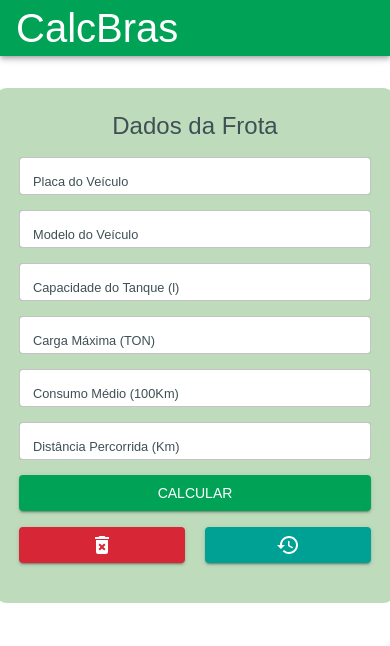
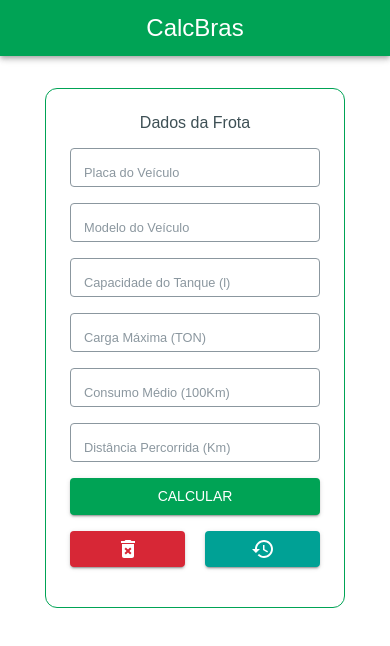
Before and after one commit to andersonaguia/calculadora, a React (Vite) app: page / in a window 390 px wide. Shown: the top 646 px of the page. Built offline with nearby package versions, Linux system fonts and the light colour scheme.

Commit message:
refactor: adicionada responsividade aos componentes

```diff
--- a/src/GlobalStyles/button.styles.js
+++ b/src/GlobalStyles/button.styles.js
@@ -1,6 +1,6 @@
 export const buttonStyle = (color, hoverColor, width) => {
     const style = {
-        width: width,
+        width,
         backgroundColor: color,
         cursor: "pointer",
         color: "text.default",
--- a/src/components/AppHeader/Header.jsx
+++ b/src/components/AppHeader/Header.jsx
@@ -1,29 +1,15 @@
-import * as React from 'react';
 import AppBar from '@mui/material/AppBar';
 import Box from '@mui/material/Box';
 import Toolbar from '@mui/material/Toolbar';
 import Typography from '@mui/material/Typography';
-import { useNavigate } from 'react-router-dom';
+import { appBarStyled, typographyStyled } from './header.styles';
 
 export const Header = () => {
-    const navigate = useNavigate();
-    const handlePage = (path) => {
-        navigate(path)
-    }
     return (
-        <Box sx={{ flexGrow: 1 }}>
-            <AppBar sx={{
-                backgroundColor: 'primary.main',
-                color: "text.primary"
-            }} position="static">
+        <Box>
+            <AppBar sx={appBarStyled} position="static">
                 <Toolbar >
-                    <Typography sx={
-                        {
-                            fontSize: "2.5rem",
-                            color: "text.default"
-                        }
-                    }
-                        variant="h1" component="div">
+                    <Typography sx={typographyStyled} variant="h1" component="div">
                         CalcBras
                     </Typography>
                 </Toolbar>
--- /dev/null
+++ b/src/components/AppHeader/header.styles.js
@@ -0,0 +1,17 @@
+export const appBarStyled = {
+    backgroundColor: 'primary.main',
+    color: "text.primary",
+    '@media (max-width:480px)': {
+        display: "flex",
+        alignItems: "center",
+    },
+}
+
+export const typographyStyled = {
+    fontSize: "2.5rem",
+    color: "text.default",
+
+    '@media (max-width:480px)': {
+        fontSize: "1.5rem",
+    },
+}
--- a/src/components/AppMain/Main.jsx
+++ b/src/components/AppMain/Main.jsx
@@ -1,11 +1,11 @@
-import { MainStyled } from "./main.styles";
+import { mainStyled } from "./main.styles";
 import PropTypes from 'prop-types';
 
 export const Main = ({ children }) => {
     return (
-        <MainStyled>
+        <main style={mainStyled}>
             {children}
-        </MainStyled>
+        </main>
     )
 }
 
--- a/src/components/AppMain/main.styles.js
+++ b/src/components/AppMain/main.styles.js
@@ -1,8 +1,6 @@
-import styled from "styled-components";
-
-export const MainStyled = styled.main`
-    padding: 2rem;
-    width: 100%;
-    display: flex;
-    justify-content: center;
-`
+export const mainStyled = {
+    padding: "2rem",
+    width: "100%",
+    display: "flex",
+    justifyContent: "center"
+}
--- a/src/pages/Calculator/Calculator.jsx
+++ b/src/pages/Calculator/Calculator.jsx
@@ -3,12 +3,12 @@ import { Box, Button, TextField, Tooltip, Typography } from '@mui/material';
 import { validationSchema } from '../../validations/formValidation';
 import { useCalculator } from '../../contexts/calculator/useCalculator';
 import HistoryIcon from '@mui/icons-material/History';
-import ClearIcon from '@mui/icons-material/Clear';
 import { buttonStyle } from '../../GlobalStyles/button.styles';
 import DeleteForeverIcon from '@mui/icons-material/DeleteForever';
+import { boxStyled, resultTextFieldStyled, textFieldStyled, typographyStyled } from './calculator.styles';
 
 export const Calculator = () => {
-    const { historyData, handleHistoryData, result, handleClearResult, handlePage } = useCalculator();
+    const { handleHistoryData, result, handleClearResult, handlePage } = useCalculator();
 
     const formik = useFormik({
         initialValues: {
@@ -29,40 +29,14 @@ export const Calculator = () => {
     });
 
     return (
-        <Box sx={{
-            padding: 3,
-            width: 400,
-            backgroundColor: "background.paper",
-            borderRadius: "12px",
-
-            div: {
-                display: "flex",
-                justifyContent: "center",
-                alignItems: "center"
-            },
-            label: {
-                fontSize: "0.8rem"
-            },
-            input: {
-                height: "5px",
-                marginBottom: "0",
-            },
-            fieldset: {
-                borderColor: "text.secondary",
-                backgroundColor:"text.default"
-            }
-        }} >
+        <Box sx={boxStyled} >
             <form onSubmit={formik.handleSubmit}>
-                <Typography sx={{
-                    fontSize: "1.5rem",
-                    marginBottom: "16px"
-                    }}variant="h2" component="div" >
+                <Typography sx={typographyStyled} variant="h2" component="div" >
                     Dados da Frota
                 </Typography>
                 <TextField
                     sx={{
-                        marginBottom: "15px",
-                        borderColor: "text.default",
+                        marginBottom: "16px"
                     }}
                     fullWidth
                     id="licensePlate"
@@ -75,9 +49,7 @@ export const Calculator = () => {
                     helperText={formik.touched.licensePlate && formik.errors.licensePlate}
                 />
                 <TextField
-                    sx={{
-                        marginBottom: "15px"
-                    }}
+                    sx={textFieldStyled}
                     fullWidth
                     id="vehicleModel"
                     name="vehicleModel"
@@ -89,9 +61,7 @@ export const Calculator = () => {
                     helperText={formik.touched.vehicleModel && formik.errors.vehicleModel}
                 />
                 <TextField
-                    sx={{
-                        marginBottom: "15px"
-                    }}
+                    sx={textFieldStyled}
                     fullWidth
                     id="fuelTankCapacity"
                     name="fuelTankCapacity"
@@ -103,9 +73,7 @@ export const Calculator = () => {
                     helperText={formik.touched.fuelTankCapacity && formik.errors.fuelTankCapacity}
                 />
                 <TextField
-                    sx={{
-                        marginBottom: "15px"
-                    }}
+                    sx={textFieldStyled}
                     fullWidth
                     id="maximumWeight"
                     name="maximumWeight"
@@ -117,9 +85,7 @@ export const Calculator = () => {
                     helperText={formik.touched.maximumWeight && formik.errors.maximumWeight}
                 />
                 <TextField
-                    sx={{
-                        marginBottom: "15px"
-                    }}
+                    sx={textFieldStyled}
                     fullWidth
                     id="averageConsumption"
                     name="averageConsumption"
@@ -131,9 +97,7 @@ export const Calculator = () => {
                     helperText={formik.touched.averageConsumption && formik.errors.averageConsumption}
                 />
                 <TextField
-                    sx={{
-                        marginBottom: "15px"
-                    }}
+                    sx={textFieldStyled}
                     fullWidth
                     id="travelledDistance"
                     name="travelledDistance"
@@ -145,19 +109,7 @@ export const Calculator = () => {
                     helperText={formik.touched.travelledDistance && formik.errors.travelledDistance}
                 />
                 {
-                    result ? <TextField sx={{
-                        width: "100%",
-                        height: "40px",
-                        borderRadius: "3px",
-                        backgroundColor: "background.default",
-                        marginBottom: "15px",
-
-                        input: {
-                            display: "flex",
-                            justifyContent: "center",
-                            alignItems: "center"
-                        }
-                    }}
+                    result ? <TextField sx={resultTextFieldStyled}
                         fullWidth
                         id="maximumWeight"
                         name="maximumWeight"
@@ -165,13 +117,10 @@ export const Calculator = () => {
                         defaultChecked
                         value={result}
                     >
-                        <p><strong>{ }</strong> l/Ton/Km</p>
                     </TextField> : ""
                 }
                 <Button
-                    sx={
-                        buttonStyle("primary.main", "primary.light")
-                    }
+                    sx={buttonStyle("primary.main", "primary.light")}
                     fullWidth
                     variant="contained"
                     type="submit">
@@ -187,9 +136,7 @@ export const Calculator = () => {
                 }}>
                     <Tooltip title="Limpar dados" arrow>
                         <Button
-                            sx={
-                                buttonStyle("primary.error", "secondary.error", "180px")
-                            }
+                            sx={buttonStyle("primary.error", "secondary.error", "180px")}
                             onClick={() => formik.resetForm({ values: "" })} variant="contained"
                             type='reset'>
                             <DeleteForeverIcon />
@@ -197,9 +144,7 @@ export const Calculator = () => {
                     </Tooltip>
                     <Tooltip title="Histórico" arrow>
                         <Button
-                            sx={
-                                buttonStyle("secondary.dark", "secondary.light", "180px")
-                            }
+                            sx={buttonStyle("secondary.dark", "secondary.light", "180px")}
                             variant="contained"
                             onClick={() => handlePage("/historico")}>
                             <HistoryIcon />
--- /dev/null
+++ b/src/pages/Calculator/calculator.styles.js
@@ -0,0 +1,63 @@
+export const boxStyled = {
+    padding: 3,
+    width: "400px",
+    backgroundColor: "background.default",
+    border: "1px solid",
+    borderColor: "primary.main",
+    borderRadius: "12px",
+
+    '@media (max-width:480px)': {
+        width: "300px",
+    },
+
+    '@media (max-width:280px)': {
+        width: "250px",
+    },
+
+    div: {
+        display: "flex",
+        justifyContent: "center",
+        alignItems: "center",
+    },
+    label: {
+        fontSize: "0.8rem"
+    },
+    input: {
+        height: "6px",
+        marginBottom: "0",
+        color: "text.secondary"
+    },
+    fieldset: {
+        borderColor: "text.secondary"
+    }
+}
+
+export const typographyStyled = {
+    fontSize: "1.5rem",
+    marginBottom: "16px",
+
+    '@media (max-width:480px)': {
+        fontSize: "1rem",
+    },
+}
+
+export const textFieldStyled = {
+    marginBottom: "16px"
+}
+
+export const resultTextFieldStyled = {
+    width: "100%",
+    height: "40px",
+    backgroundColor: "background.default",
+    marginBottom: "16px",
+
+    fieldset: {
+        border: "2px solid",
+        borderColor: "primary.main"
+    },
+
+    label: {
+        color: "text.primary",
+        fontSize: "1rem"
+    }
+}
--- /dev/null
+++ b/src/pages/History/history.styles.js
@@ -0,0 +1,24 @@
+export const boxStyled = {
+    height: "400px",
+    width: "80%"
+};
+
+export const dataGridStyled = {
+    ".title": {
+        fontWeight: "bold",
+        color: "text.primary"
+    },
+    '& .MuiDataGrid-row:hover': {
+        backgroundColor: "background.paper"
+    },
+};
+
+export const boxButtonStyled = {
+    display: "flex",
+    justifyContent: "flex-end",
+    marginTop: "16px"
+};
+
+export const typographyStyled = {
+    fontSize: "2rem"
+};
--- a/src/themes/themeLight.js
+++ b/src/themes/themeLight.js
@@ -26,7 +26,7 @@ export const themeLight = createTheme({
         text: {
             default: "#FFFFFF",
             primary: "#3e5055",
-            secondary: "8b979f"
+            secondary: "#8b979f"
         }
     },
     typography: {
```
Also changed, not shown: src/components/AppHeader/header.styles.jsx (deleted, +0 -11 lines), src/pages/History/History.jsx (+22 -30 lines), src/pages/History/columns.js (+24 -16 lines).
